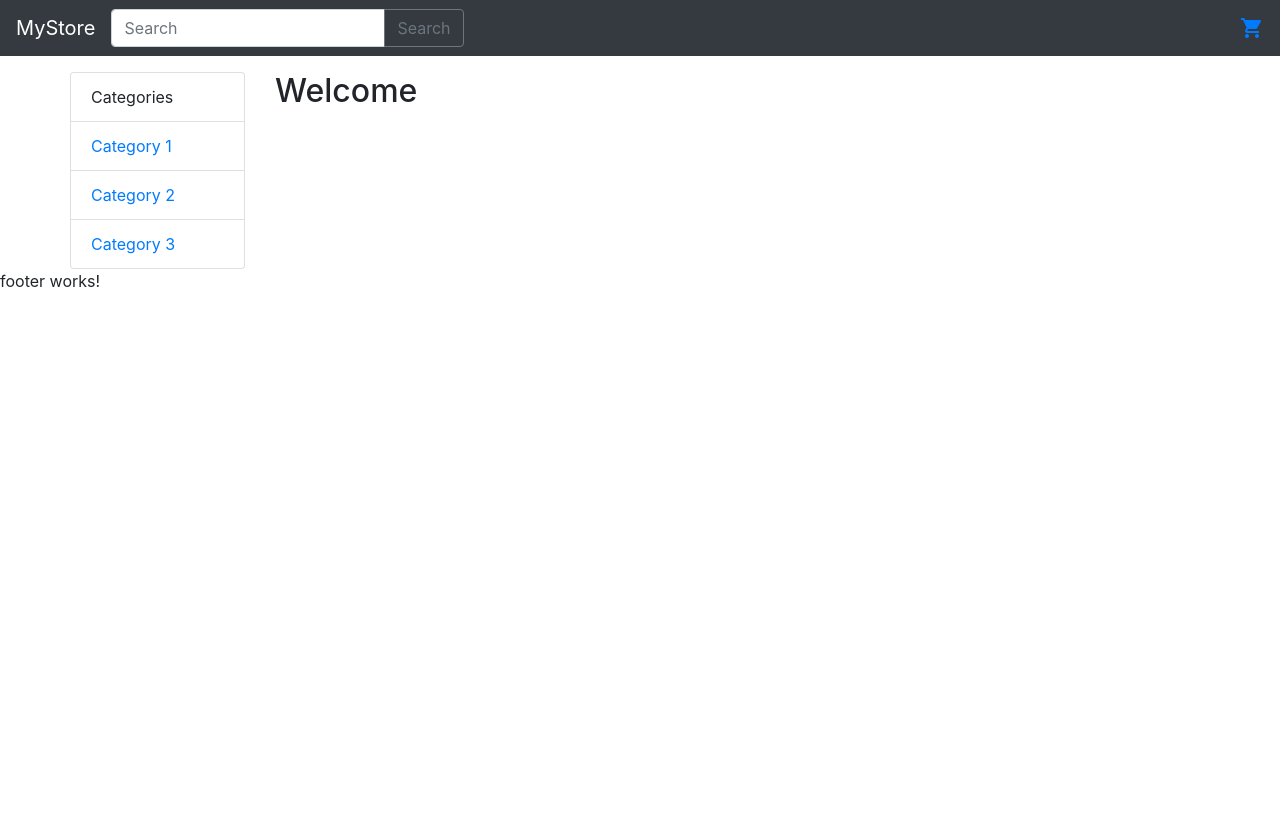
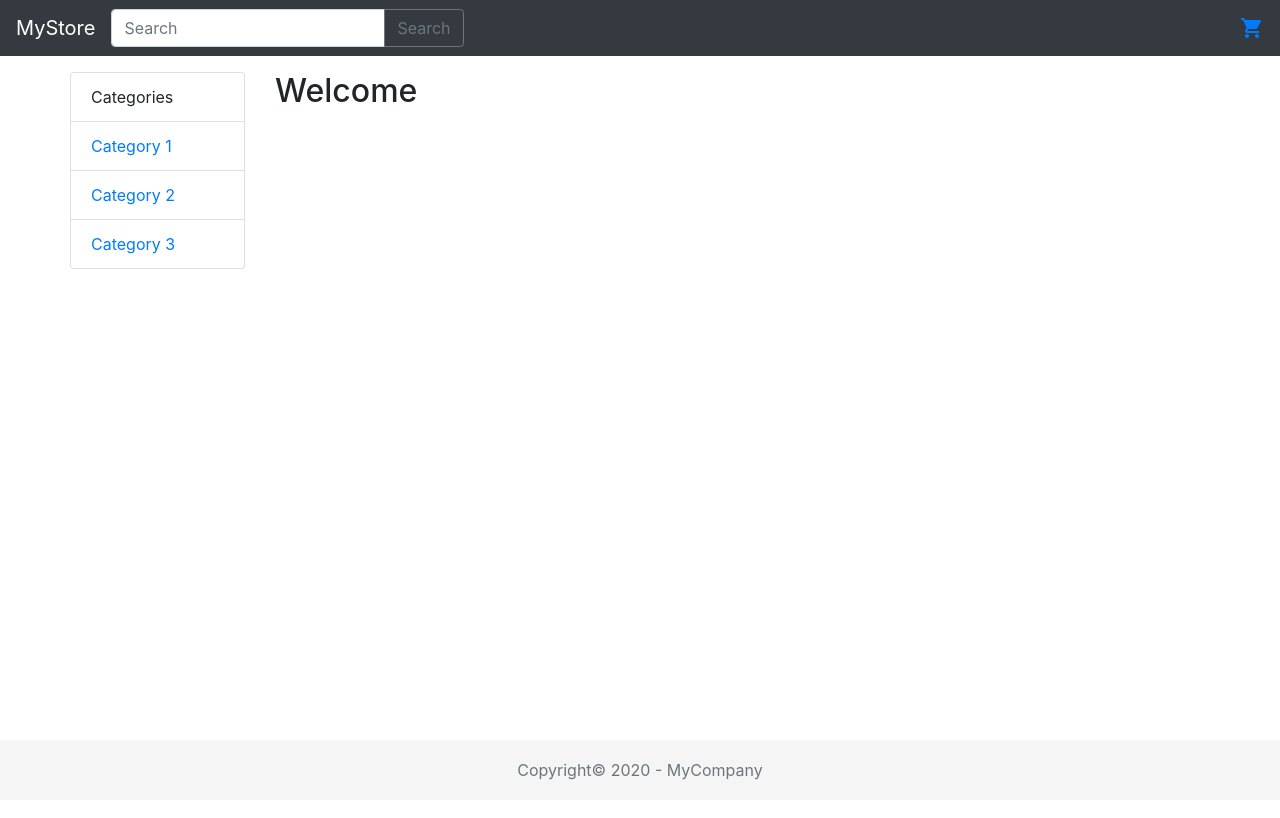
Before and after one commit to inaci0314/m533-frontend-prototype, an Angular app: page / in a window 1280 px wide. Shown: the top 818 px of the page. Built offline with nearby package versions, Linux system fonts and the light colour scheme.

Commit message:
Added sticky footer

```diff
--- a/src/app/app.component.html
+++ b/src/app/app.component.html
@@ -4,4 +4,6 @@
     <router-outlet></router-outlet>
 </main>
 
-<app-footer></app-footer>
+<footer class="footer">
+    <app-footer></app-footer>
+</footer>
--- a/src/app/footer/footer.component.html
+++ b/src/app/footer/footer.component.html
@@ -1 +1,7 @@
-<p>footer works!</p>
+<div class="text-center"></div>
+
+<footer class="footer">
+    <div class="container text-center">
+        <span class="text-muted">Copyright© 2020 - MyCompany</span>
+    </div>
+</footer>
--- a/src/app/footer/footer.component.scss
+++ b/src/app/footer/footer.component.scss
@@ -0,0 +1,23 @@
+/* Sticky footer styles
+-------------------------------------------------- */
+
+html {
+    position: relative;
+    min-height: 100%;
+}
+
+body {
+    /* Margin bottom by footer height */
+    margin-bottom: 60px;
+}
+
+.footer {
+    position: absolute;
+    bottom: 0;
+    width: 100%;
+    /* Set the fixed height of the footer here */
+    height: 60px;
+    line-height: 60px;
+    /* Vertically center the text there */
+    background-color: #f5f5f5;
+}
--- a/src/styles.scss
+++ b/src/styles.scss
@@ -1,6 +1,5 @@
 /* You can add global styles to this file, and also import other style files */
 
 body {
-    min-height: 75rem;
     padding-top: 4.5rem;
 }
```
